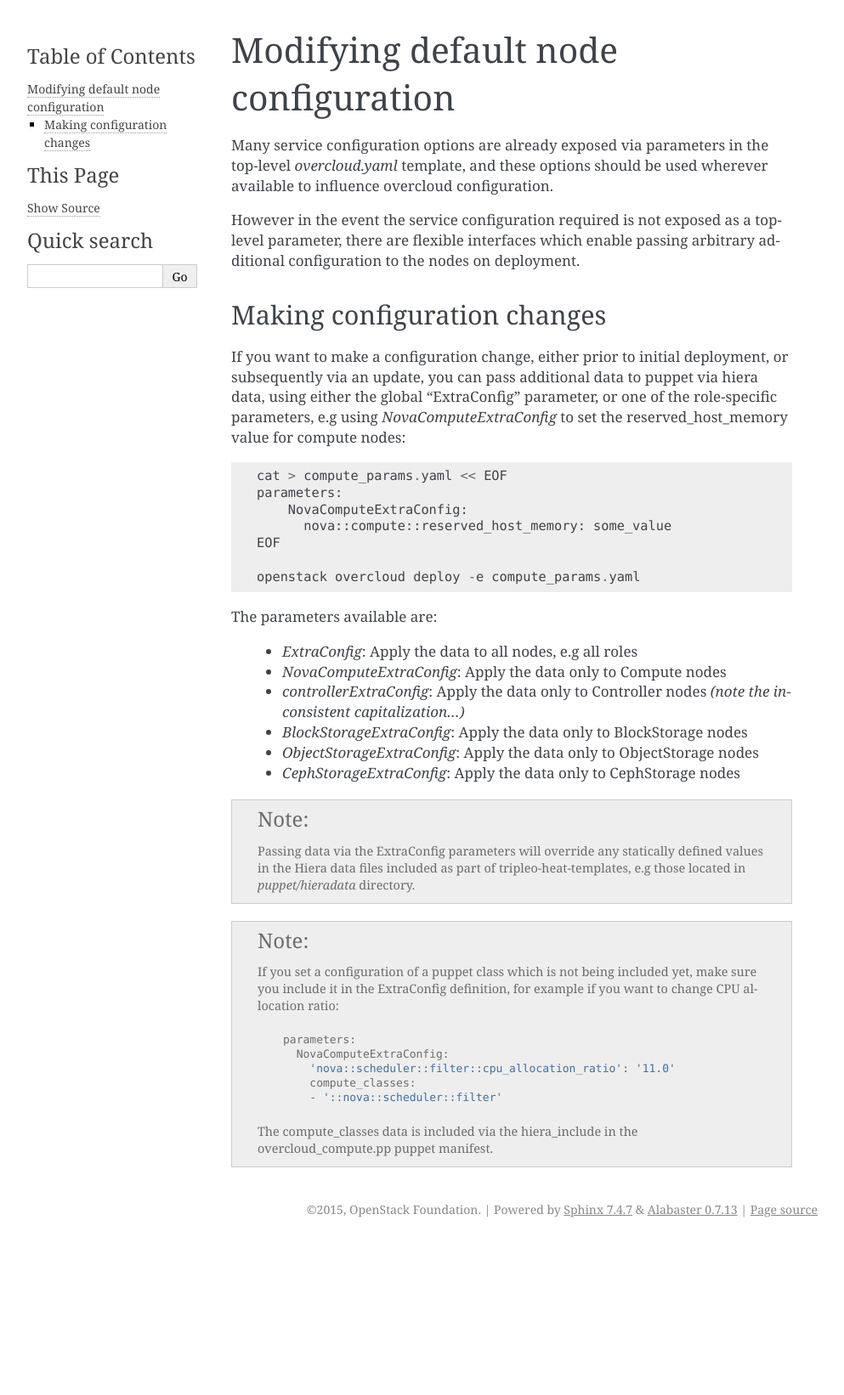
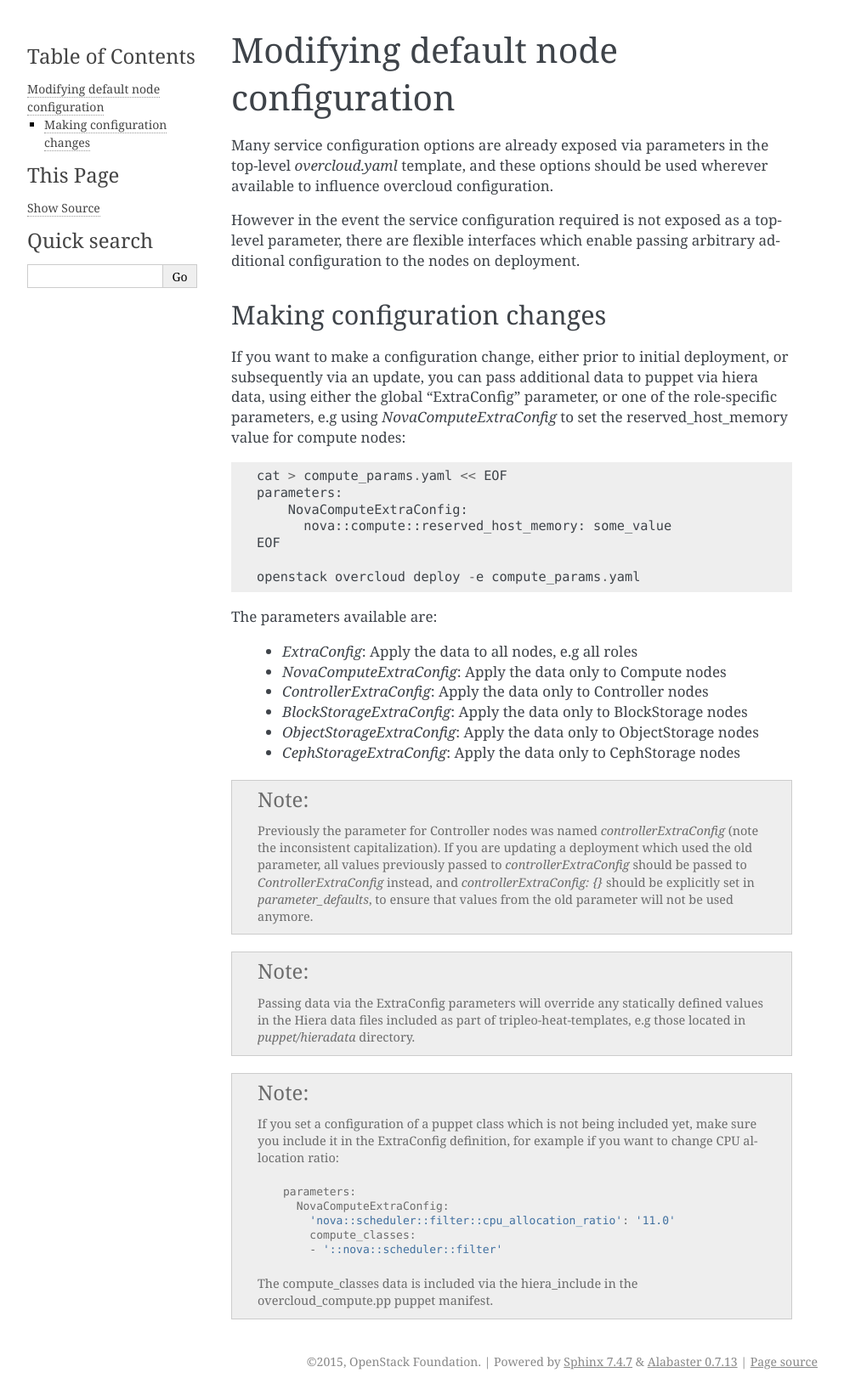
Before and after one commit to openstack-archive/tripleo-docs, a Sphinx documentation site: the page built from doc/source/advanced_deployment/node_config.rst, in a window 1280 px wide. Shown: the whole page at 85% size, without its empty margins (148-1141 px from the left). Built offline with Sphinx 7.4.7, drawn with Linux system fonts in a browser that asks for light colours; pages that are not in the unit, such as notebooks, are missing from menus; before the commit the page ends 1463 px from its top, so only the background shows below that.

Commit message:
Fixed parameter name for ControllerExtraConfig
Includes a note how to migrate deployments which made use of
`controllerExtraConfig`.

Change-Id: I326097dd0d6f2339c3fec561f5386d8370b4f596

```diff
--- a/doc/source/advanced_deployment/node_config.rst
+++ b/doc/source/advanced_deployment/node_config.rst
@@ -33,10 +33,21 @@ The parameters available are:
 
   * `ExtraConfig`: Apply the data to all nodes, e.g all roles
   * `NovaComputeExtraConfig`: Apply the data only to Compute nodes
-  * `controllerExtraConfig`: Apply the data only to Controller nodes *(note the inconsistent capitalization...)*
+  * `ControllerExtraConfig`: Apply the data only to Controller nodes
   * `BlockStorageExtraConfig`: Apply the data only to BlockStorage nodes
   * `ObjectStorageExtraConfig`: Apply the data only to ObjectStorage nodes
   * `CephStorageExtraConfig`: Apply the data only to CephStorage nodes
+
+.. note::
+
+    Previously the parameter for Controller nodes was named
+    `controllerExtraConfig` (note the inconsistent capitalization). If
+    you are updating a deployment which used the old parameter, all
+    values previously passed to `controllerExtraConfig` should be
+    passed to `ControllerExtraConfig` instead, and
+    `controllerExtraConfig: {}` should be explicitly set in
+    `parameter_defaults`, to ensure that values from the old parameter
+    will not be used anymore.
 
 .. note::
 
```
